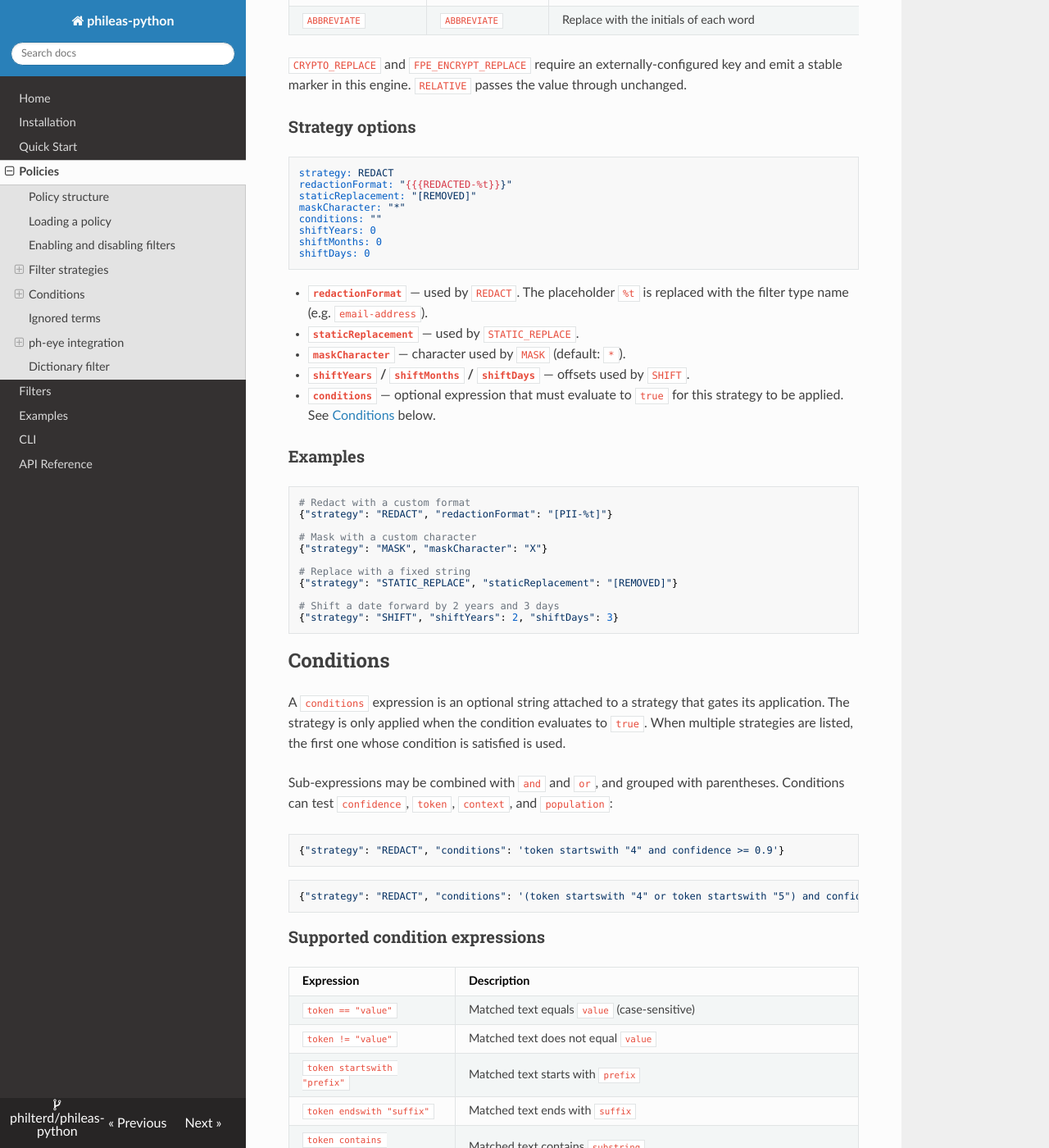
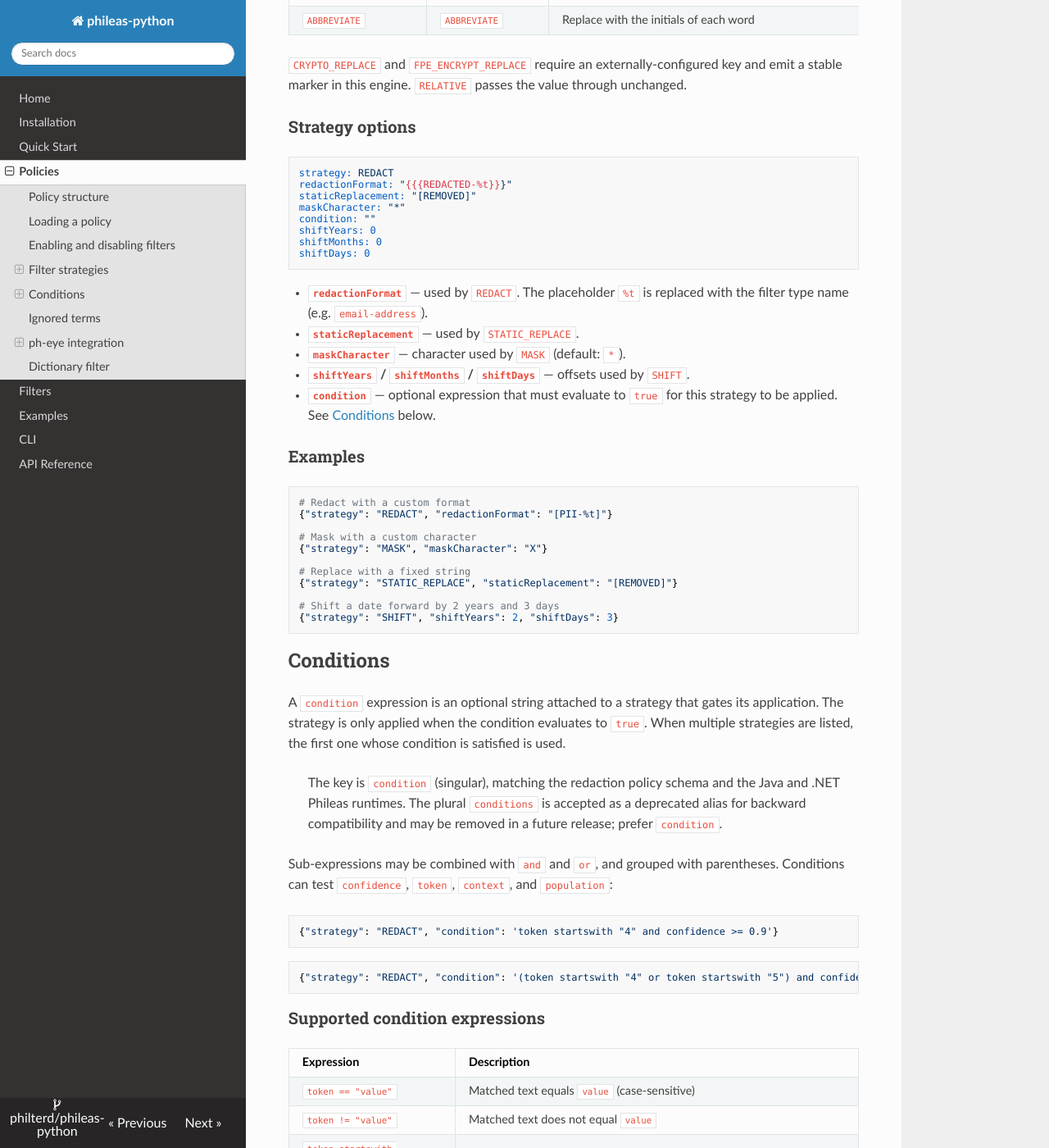
Before and after one commit to philterd/phileas-python, an MkDocs documentation site: the page built from docs/policies.md, in a window 1280 px wide and 1400 px high, scrolled down 2214 px. Shown: the whole window at 82% size. Built offline with MkDocs 1.6.1, drawn with Linux system fonts in a browser that asks for light colours; nearby versions of some CDN libraries; some of the changed text lies outside the part shown.

Commit message:
#47 Using condition singular and not plural

````diff
--- a/docs/policies.md
+++ b/docs/policies.md
@@ -99,7 +99,7 @@ strategy: REDACT
 redactionFormat: "{{{REDACTED-%t}}}"
 staticReplacement: "[REMOVED]"
 maskCharacter: "*"
-conditions: ""
+condition: ""
 shiftYears: 0
 shiftMonths: 0
 shiftDays: 0
@@ -109,7 +109,7 @@ shiftDays: 0
 - **`staticReplacement`** — used by `STATIC_REPLACE`.
 - **`maskCharacter`** — character used by `MASK` (default: `*`).
 - **`shiftYears` / `shiftMonths` / `shiftDays`** — offsets used by `SHIFT`.
-- **`conditions`** — optional expression that must evaluate to `true` for this strategy to be applied. See [Conditions](#conditions) below.
+- **`condition`** — optional expression that must evaluate to `true` for this strategy to be applied. See [Conditions](#conditions) below.
 
 ### Examples
 
@@ -129,16 +129,18 @@ shiftDays: 0
 
 ## Conditions
 
-A `conditions` expression is an optional string attached to a strategy that gates its application. The strategy is only applied when the condition evaluates to `true`. When multiple strategies are listed, the first one whose condition is satisfied is used.
+A `condition` expression is an optional string attached to a strategy that gates its application. The strategy is only applied when the condition evaluates to `true`. When multiple strategies are listed, the first one whose condition is satisfied is used.
+
+> The key is `condition` (singular), matching the redaction policy schema and the Java and .NET Phileas runtimes. The plural `conditions` is accepted as a deprecated alias for backward compatibility and may be removed in a future release; prefer `condition`.
 
 Sub-expressions may be combined with `and` and `or`, and grouped with parentheses. Conditions can test `confidence`, `token`, `context`, and `population`:
 
 ```python
-{"strategy": "REDACT", "conditions": 'token startswith "4" and confidence >= 0.9'}
+{"strategy": "REDACT", "condition": 'token startswith "4" and confidence >= 0.9'}
 ```
 
 ```python
-{"strategy": "REDACT", "conditions": '(token startswith "4" or token startswith "5") and confidence >= 0.9'}
+{"strategy": "REDACT", "condition": '(token startswith "4" or token startswith "5") and confidence >= 0.9'}
 ```
 
 ### Supported condition expressions
@@ -166,7 +168,7 @@ Supported operators: `<`, `>`, `<=`, `>=`, `==`, `!=`.
 {
     "zipCode": {
         "zipCodeFilterStrategy": [
-            {"strategy": "REDACT", "conditions": "population < 20000"}
+            {"strategy": "REDACT", "condition": "population < 20000"}
         ]
     }
 }
@@ -174,9 +176,9 @@ Supported operators: `<`, `>`, `<=`, `>=`, `==`, `!=`.
 
 ```python
 # Redact small ZIP codes; statically replace large ones
-s_small = {"strategy": "REDACT",         "conditions": "population < 20000"}
+s_small = {"strategy": "REDACT",         "condition": "population < 20000"}
 s_large = {"strategy": "STATIC_REPLACE", "staticReplacement": "[LARGE-ZIP]",
-           "conditions": "population >= 20000"}
+           "condition": "population >= 20000"}
 
 {
     "zipCode": {
@@ -188,7 +190,7 @@ s_large = {"strategy": "STATIC_REPLACE", "staticReplacement": "[LARGE-ZIP]",
 The condition can also be combined with other expressions using `and` or `or`:
 
 ```python
-{"strategy": "REDACT", "conditions": 'population < 20000 and context == "medical"'}
+{"strategy": "REDACT", "condition": 'population < 20000 and context == "medical"'}
 ```
 
 ## Ignored terms
````
Also changed, not shown: README.md (+2 -2 lines), docs/api-reference.md (+3 -3 lines), docs/examples.md (+4 -4 lines), docs/filters.md (+1 -1 lines), 6 other files.
